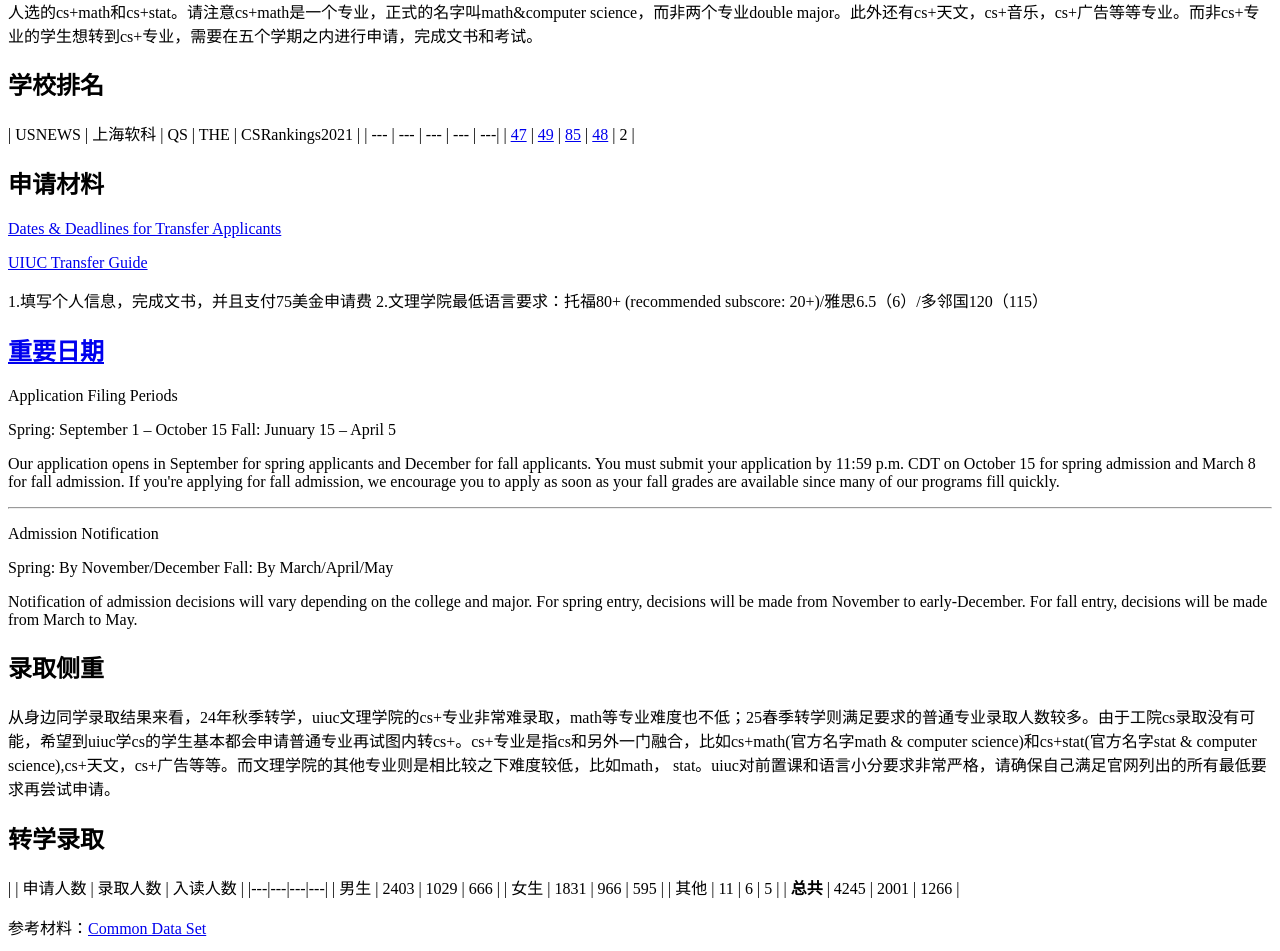
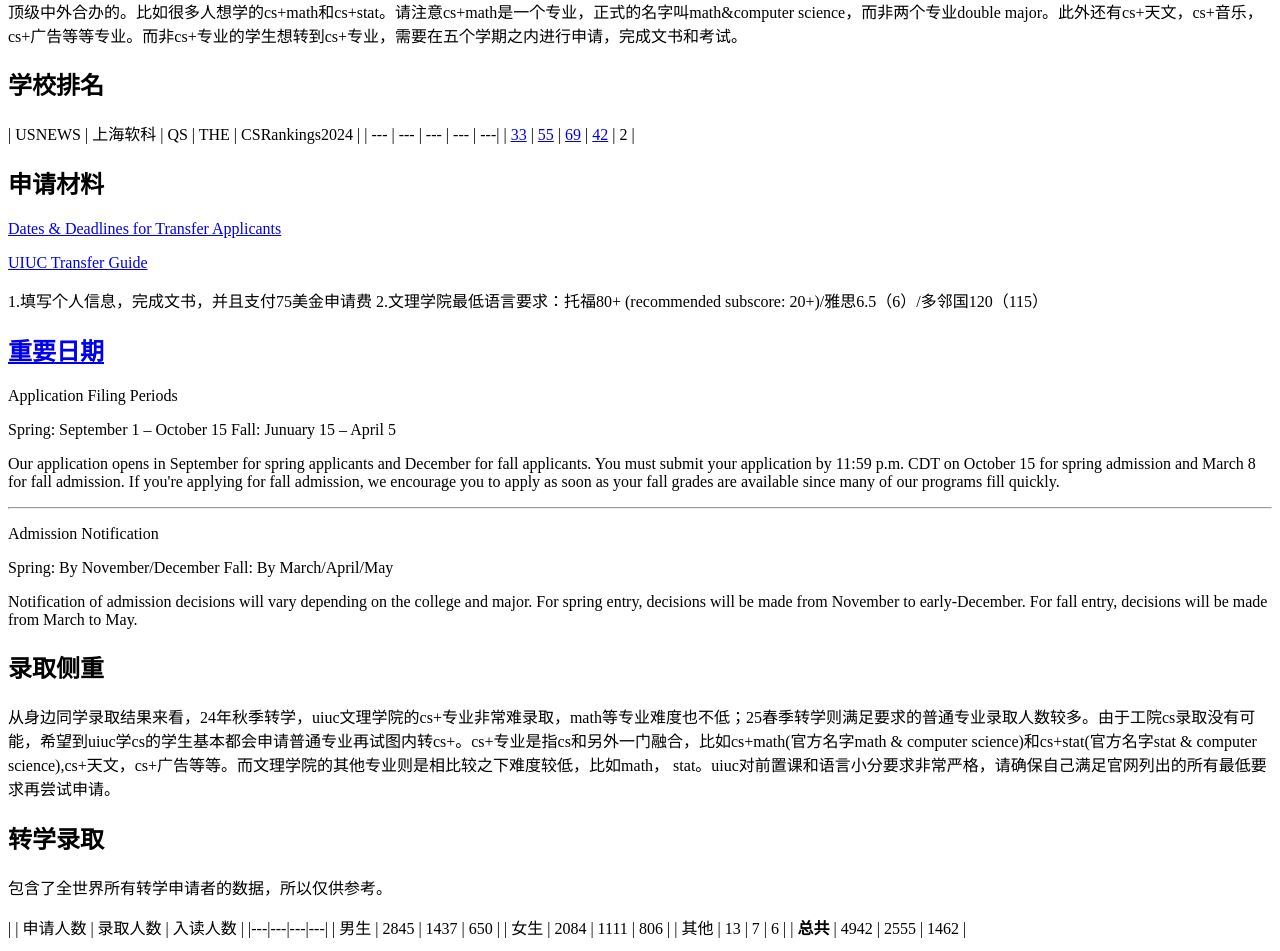
Before and after one commit to daydreamer2006/Transferwiki.cc, a Next.js app: page /schools/uiuc in a window 1280 px wide. Shown: the part 821-1772 px from the top of the page. Built offline with nearby package versions, Linux system fonts and the light colour scheme.

Commit message:
Update uiuc.mdx

```diff
--- a/pages/schools/uiuc.mdx
+++ b/pages/schools/uiuc.mdx
@@ -12,13 +12,13 @@
 
 # 同学评价
 
-伊利诺伊香槟大学以cs专业而著名，一般来说能转学录取的是文理学院的cs+ major。因为所有人都想去工程学院的cs，所以对于我们这样的海外转学生是根本不可能的了。比如很多人选的cs+math和cs+stat。请注意cs+math是一个专业，正式的名字叫math&computer science，而非两个专业double major。此外还有cs+天文，cs+音乐，cs+广告等等专业。而非cs+专业的学生想转到cs+专业，需要在五个学期之内进行申请，完成文书和考试。
+伊利诺伊香槟大学以cs专业而著名，一般来说能转学录取的是文理学院的非cs+ major。因为所有人都想去cs+，所以对于我们这样的海外转学生是基本不可能的了（一届一般录几个顶级中外合办的。比如很多人想学的cs+math和cs+stat。请注意cs+math是一个专业，正式的名字叫math&computer science，而非两个专业double major。此外还有cs+天文，cs+音乐，cs+广告等等专业。而非cs+专业的学生想转到cs+专业，需要在五个学期之内进行申请，完成文书和考试。
 
 ## 学校排名
 
-| USNEWS | 上海软科 | QS | THE | CSRankings2021 |
+| USNEWS | 上海软科 | QS | THE | CSRankings2024 |
 | --- | --- | --- | --- | ---|
-| [47](https://www.usnews.com/best-colleges/university-of-illinois-urbanachampaign-1775) | [49](https://www.shanghairanking.com/institution/university-of-illinois-at-urbana-champaign) | [85](https://www.topuniversities.com/universities/university-illinois-urbana-champaign) | [48](https://www.timeshighereducation.com/world-university-rankings/university-illinois-urbana-champaign) | 2 |
+| [33](https://www.usnews.com/best-colleges/university-of-illinois-urbanachampaign-1775) | [55](https://www.shanghairanking.com/institution/university-of-illinois-at-urbana-champaign) | [69](https://www.topuniversities.com/universities/university-illinois-urbana-champaign) | [42](https://www.timeshighereducation.com/world-university-rankings/university-illinois-urbana-champaign) | 2 |
 
 ## 申请材料
 
@@ -52,12 +52,13 @@
 从身边同学录取结果来看，24年秋季转学，uiuc文理学院的cs+专业非常难录取，math等专业难度也不低；25春季转学则满足要求的普通专业录取人数较多。由于工院cs录取没有可能，希望到uiuc学cs的学生基本都会申请普通专业再试图内转cs+。cs+专业是指cs和另外一门融合，比如cs+math(官方名字math & computer science)和cs+stat(官方名字stat & computer science),cs+天文，cs+广告等等。而文理学院的其他专业则是相比较之下难度较低，比如math， stat。uiuc对前置课和语言小分要求非常严格，请确保自己满足官网列出的所有最低要求再尝试申请。
 
 ## 转学录取
+包含了全世界所有转学申请者的数据，所以仅供参考。
 
 | | 申请人数 | 录取人数 | 入读人数 |
 |---|---|---|---|
-| 男生 | 2403 | 1029 | 666 |
-| 女生 | 1831 | 966 | 595 |
-| 其他 | 11 | 6 | 5 |
-| **总共** | 4245 | 2001 | 1266 |
+| 男生 | 2845 | 1437 | 650 |
+| 女生 | 2084 | 1111 | 806 |
+| 其他 | 13 | 7 | 6 |
+| **总共** | 4942 | 2555 | 1462 |
 
 参考材料：[Common Data Set]([https://www.dmi.illinois.edu/stuenr/#CDS])
```
